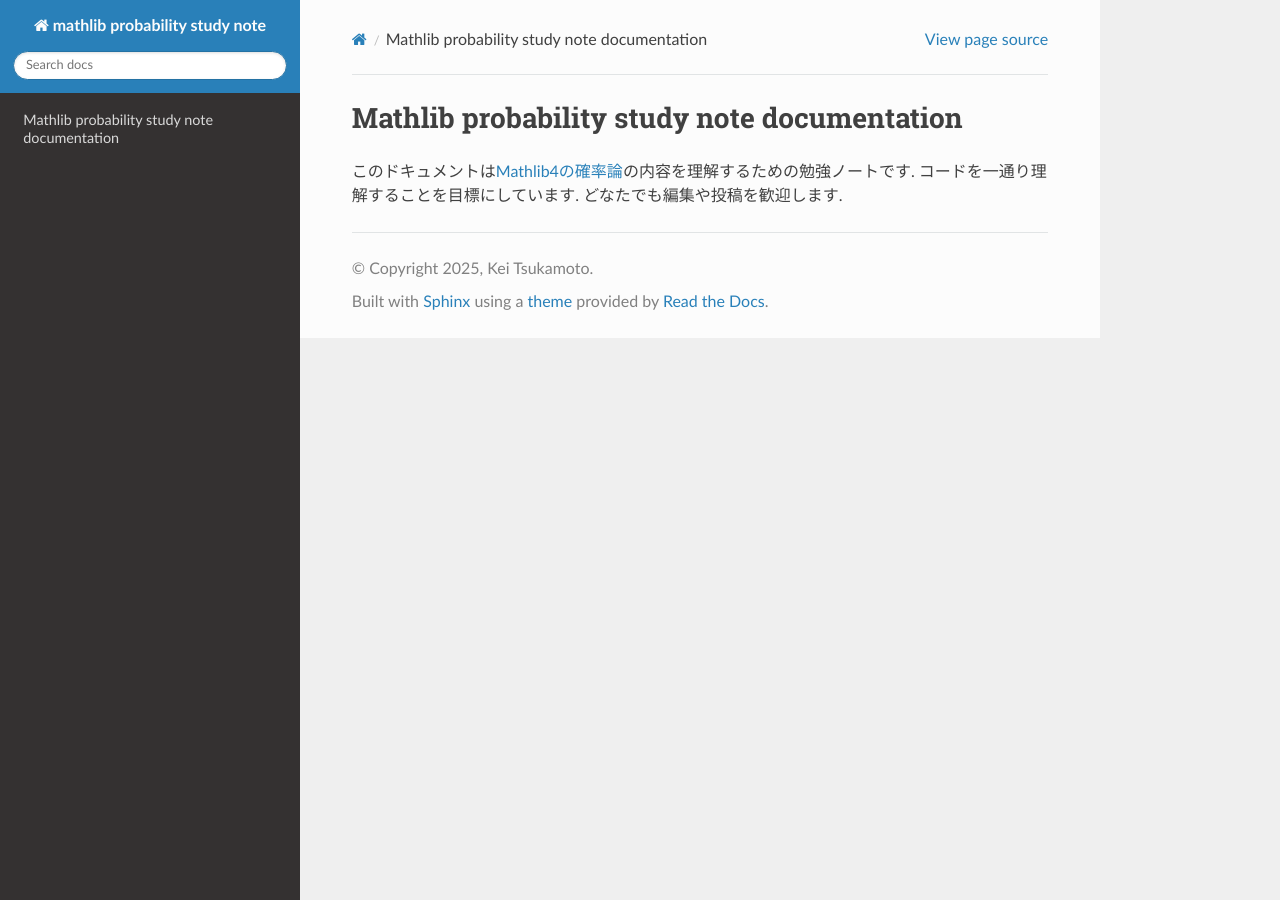
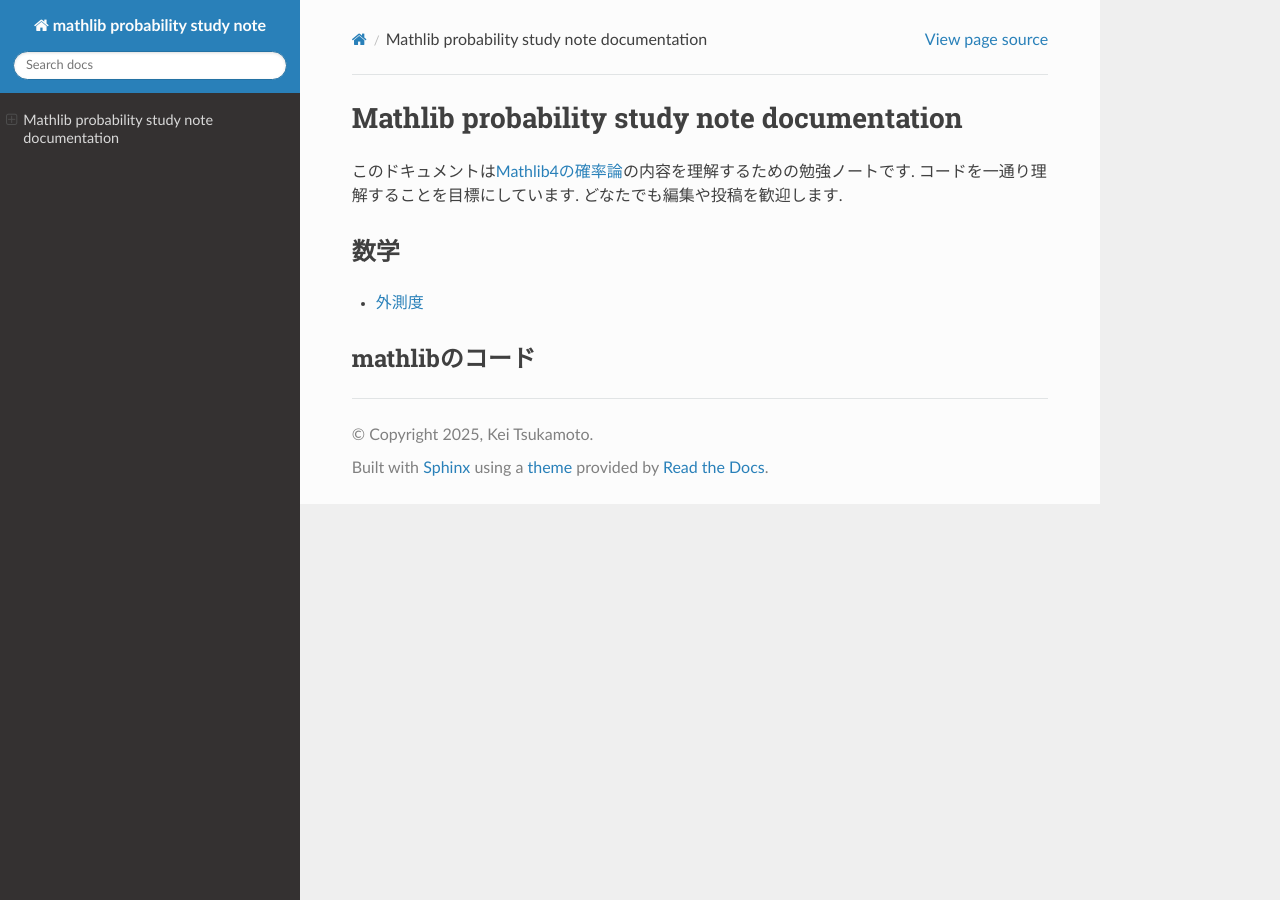
Before and after one commit to auto-res/mathlib_probability_study_note, a Sphinx documentation site: the page built from docs/source/index.md, in a window 1280 px wide. Built offline with Sphinx 7.4.7 and the Read the Docs theme 3.1.0, drawn with Linux system fonts in a browser that asks for light colours.

Commit message:
外測度

```diff
--- a/docs/source/index.md
+++ b/docs/source/index.md
@@ -2,3 +2,9 @@ Mathlib probability study note documentation
 ============================================
 
 このドキュメントは[Mathlib4の確率論](https://github.com/leanprover-community/mathlib4/tree/master/Mathlib/Probability)の内容を理解するための勉強ノートです. コードを一通り理解することを目標にしています. どなたでも編集や投稿を歓迎します.
+
+## 数学
+
+- [外測度](mathematics/outer_measure.md)
+
+## mathlibのコード
```
Also changed, not shown: docs/source/mathematics/outer_measure.md (added).
